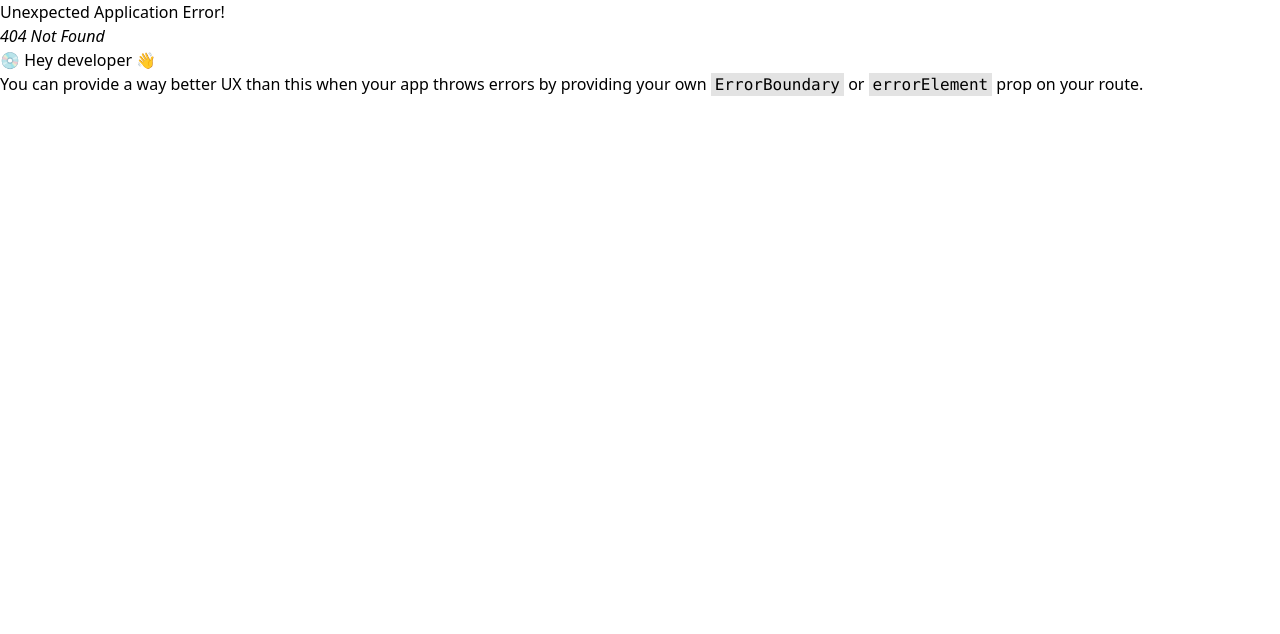
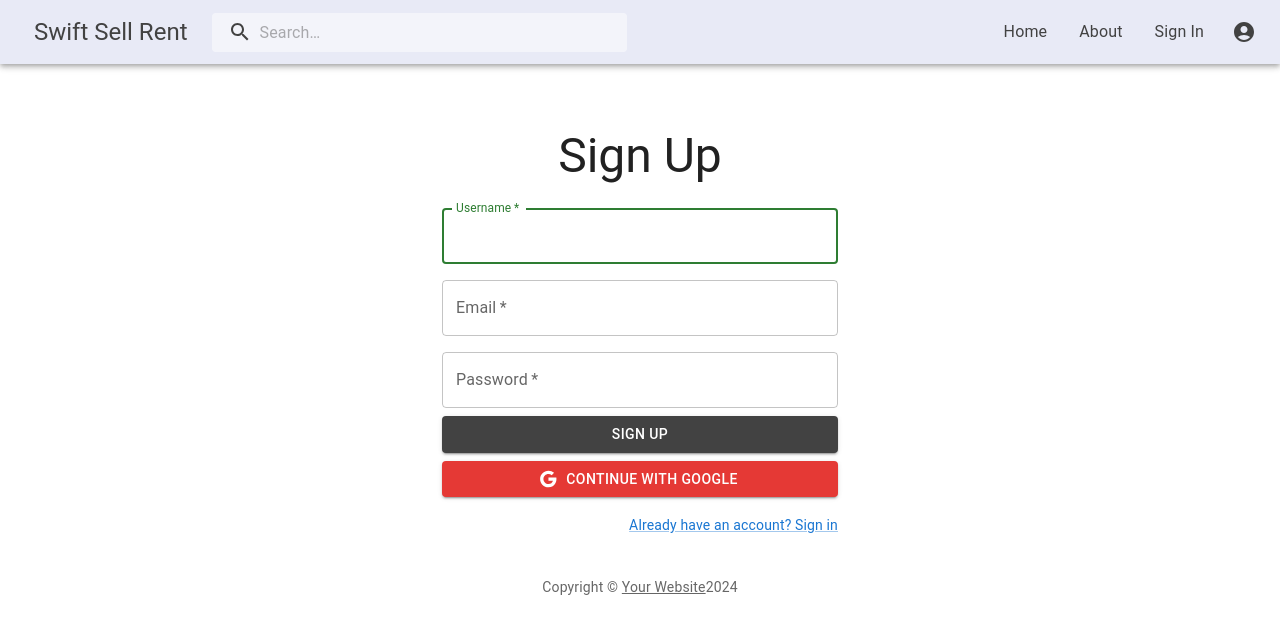
Before and after one commit to imam0321/swift-sell-rent, a React (Vite) app: page /signUp in a window 1280 px wide. Before the commit this address had no page. Shown: the top 634 px of the page. Built offline with nearby package versions, Linux system fonts and the light colour scheme.

Commit message:
added signUp component

```diff
--- a/src/layout/Main.jsx
+++ b/src/layout/Main.jsx
@@ -1,3 +1,4 @@
+import { Outlet } from "react-router-dom";
 import NavBer from "../pages/shared/NavBar/NavBer";
 
 
@@ -5,6 +6,7 @@ const Main = () => {
   return (
     <>
       <NavBer></NavBer>
+      <Outlet></Outlet>
     </>
   );
 };
--- /dev/null
+++ b/src/pages/About/About.jsx
@@ -0,0 +1,11 @@
+
+
+const About = () => {
+  return (
+    <div>
+      <h1 className="text-9xl mt-52">about</h1>
+    </div>
+  );
+};
+
+export default About;
--- /dev/null
+++ b/src/pages/Home/Home/Home.jsx
@@ -0,0 +1,11 @@
+
+
+const Home = () => {
+  return (
+    <div>
+      <h1 className=" mt-48">Lorem ipsum dolor sit amet consectetur adipisicing elit. Optio consectetur numquam facere porro aliquid ex dolorem sit corporis, natus dolores enim ipsam iusto pariatur perspiciatis praesentium labore, maiores temporibus dicta. Lorem, ipsum dolor sit amet consectetur adipisicing elit. Ex tempora maiores nulla accusantium sapiente unde totam, iure sequi maxime deserunt illo voluptatibus, consequatur omnis deleniti! Reprehenderit cum assumenda pariatur veniam.</h1>
+    </div>
+  );
+};
+
+export default Home;
--- /dev/null
+++ b/src/pages/SignIn/SignIn.jsx
@@ -0,0 +1,11 @@
+import React from 'react';
+
+const SignIn = () => {
+  return (
+    <div>
+      <h1>sign In</h1>
+    </div>
+  );
+};
+
+export default SignIn;
--- /dev/null
+++ b/src/pages/SignUp/SignUp.jsx
@@ -0,0 +1,129 @@
+import Button from '@mui/material/Button';
+import CssBaseline from '@mui/material/CssBaseline';
+import TextField from '@mui/material/TextField';
+import Link from '@mui/material/Link';
+import Grid from '@mui/material/Grid';
+import Box from '@mui/material/Box';
+import Typography from '@mui/material/Typography';
+import Container from '@mui/material/Container';
+import { createTheme, ThemeProvider } from '@mui/material/styles';
+import { Google } from '@mui/icons-material';
+
+function Copyright(props) {
+  return (
+    <Typography variant="body2" color="text.secondary" align="center" {...props}>
+      {'Copyright © '}
+      <Link color="inherit" href="/">
+        Your Website
+      </Link>
+      {new Date().getFullYear()}
+    </Typography>
+  );
+}
+const defaultTheme = createTheme();
+
+const SignUp = () => {
+  const handleSubmit = (event) => {
+    event.preventDefault();
+    const data = new FormData(event.currentTarget);
+    console.log({
+      email: data.get('email'),
+      password: data.get('password'),
+    });
+  };
+
+
+  return (
+    <ThemeProvider theme={defaultTheme}>
+      <Container component="main" maxWidth="xs">
+        <CssBaseline />
+        <Box
+          sx={{
+            marginTop: 8,
+            display: 'flex',
+            flexDirection: 'column',
+            alignItems: 'center',
+          }}
+        >
+
+          <Typography component="h1" variant="h3">
+            Sign Up
+          </Typography>
+          <Box component="form" noValidate onSubmit={handleSubmit} sx={{ mt: 3 }}>
+            <Grid container spacing={2}>
+              <Grid item xs={12}>
+                <TextField
+                  autoComplete="given-name"
+                  name="username"
+                  required
+                  fullWidth
+                  id="username"
+                  label="Username"
+                  autoFocus
+                  variant="outlined"
+                  color="success"
+                />
+              </Grid>
+              <Grid item xs={12}>
+                <TextField
+                  required
+                  fullWidth
+                  id="email"
+                  label="Email"
+                  name="email"
+                  autoComplete="email"
+                  variant="outlined"
+                  color="success"
+                />
+              </Grid>
+              <Grid item xs={12}>
+                <TextField
+                  required
+                  fullWidth
+                  name="password"
+                  label="Password"
+                  type="password"
+                  id="password"
+                  autoComplete="new-password"
+                  variant="outlined"
+                  color="success"
+                />
+              </Grid>
+            </Grid>
+            <Button
+              type="submit"
+              fullWidth
+              variant="contained"
+              sx={{ mt: 1, backgroundColor: '#424242', color: 'white', "&:hover":{
+                backgroundColor: "#616161",
+              }}}
+            >
+              Sign Up
+            </Button>
+            <Button
+              fullWidth
+              variant="contained"
+              startIcon={<Google/>}
+              sx={{ mt: 1, mb: 2, backgroundColor: '#e53935', color: 'white', "&:hover":{
+                backgroundColor: '#f44336',
+              }}}
+            >
+              Continue with Google
+            </Button>
+            <Grid container justifyContent="flex-end">
+              <Grid item>
+                <Link href="/signIn" variant="body2">
+                  Already have an account? Sign in
+                </Link>
+              </Grid>
+            </Grid>
+          </Box>
+        </Box>
+        <Copyright sx={{ mt: 5 }} />
+      </Container>
+    </ThemeProvider>
+  );
+}
+
+
+export default SignUp;
--- a/src/pages/shared/NavBar/NavBer.jsx
+++ b/src/pages/shared/NavBar/NavBer.jsx
@@ -60,10 +60,6 @@ const NavBar = () => {
   const isMenuOpen = Boolean(anchorEl);
   const isMobileMenuOpen = Boolean(mobileMoreAnchorEl);
 
-  const handleProfileMenuOpen = (event) => {
-    setAnchorEl(event.currentTarget);
-  };
-
   const handleMobileMenuClose = () => {
     setMobileMoreAnchorEl(null);
   };
@@ -78,9 +74,9 @@ const NavBar = () => {
   };
 
   const menuOptions = (
-    <Box sx={{ display: { xs: "block", md: "flex" } }}>
+    <Box sx={{ display: { xs: "block", md: "flex" }}}>
       <MenuItem onClick={handleMenuClose}>
-        <NavLink to="/home">Home</NavLink>
+        <NavLink to="/">Home</NavLink>
       </MenuItem>
       <MenuItem onClick={handleMenuClose}>
         <NavLink to="/about">About</NavLink>
@@ -108,8 +104,6 @@ const NavBar = () => {
       open={isMenuOpen}
       onClose={handleMenuClose}
     >
-      <MenuItem onClick={handleMenuClose}>Profile</MenuItem>
-      <MenuItem onClick={handleMenuClose}>My account</MenuItem>
     </Menu>
   );
 
@@ -131,9 +125,6 @@ const NavBar = () => {
       onClose={handleMobileMenuClose}
     >
       {menuOptions}
-      <MenuItem onClick={handleProfileMenuOpen}>
-        <p>Profile</p>
-      </MenuItem>
     </Menu>
   );
 
@@ -160,7 +151,7 @@ const NavBar = () => {
 
           <Box sx={{ display: { xs: "none", md: "flex" } }}>
             {menuOptions}
-            <NavLink to="/profile">
+            <NavLink to="/">
               <IconButton
                 size="large"
                 edge="end"
```
Also changed, not shown: src/App.jsx (deleted, +0 -13 lines), src/routers/Routes.jsx (+20 -1 lines), src/App.css (deleted).
